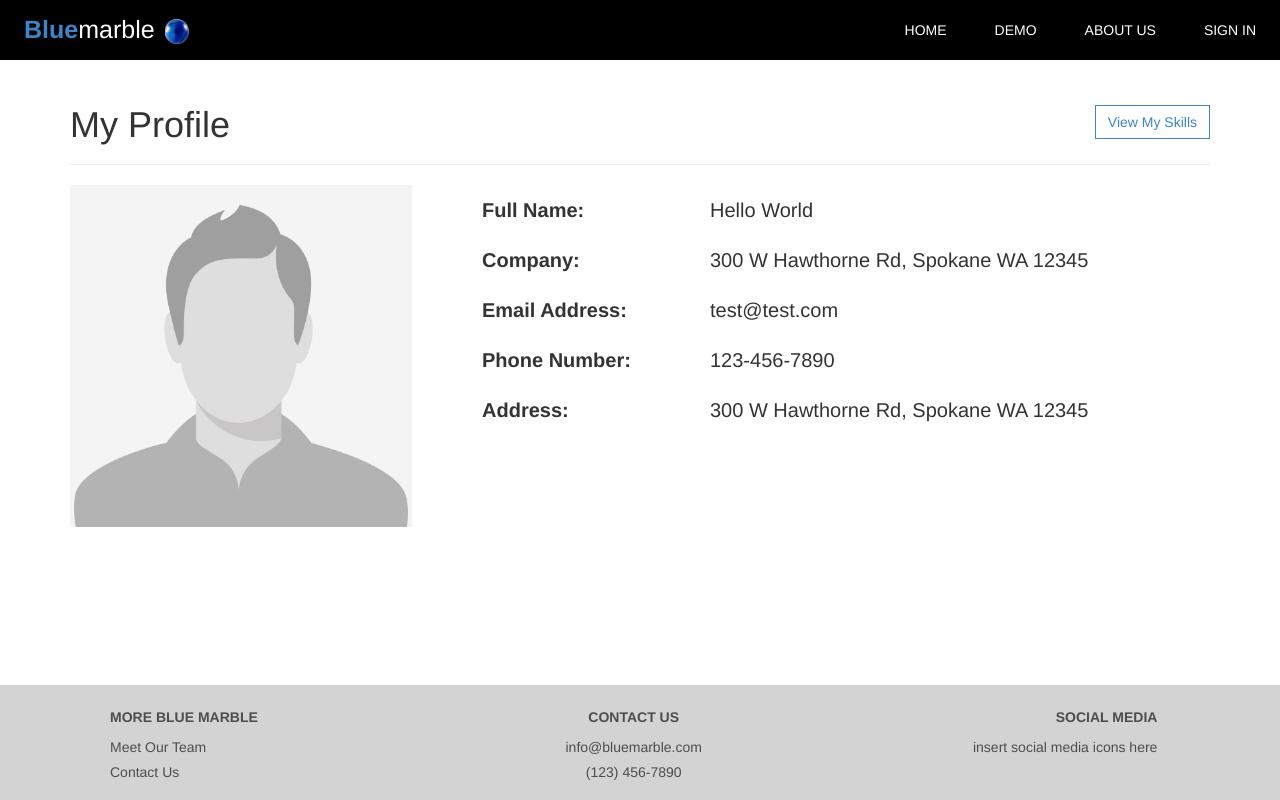
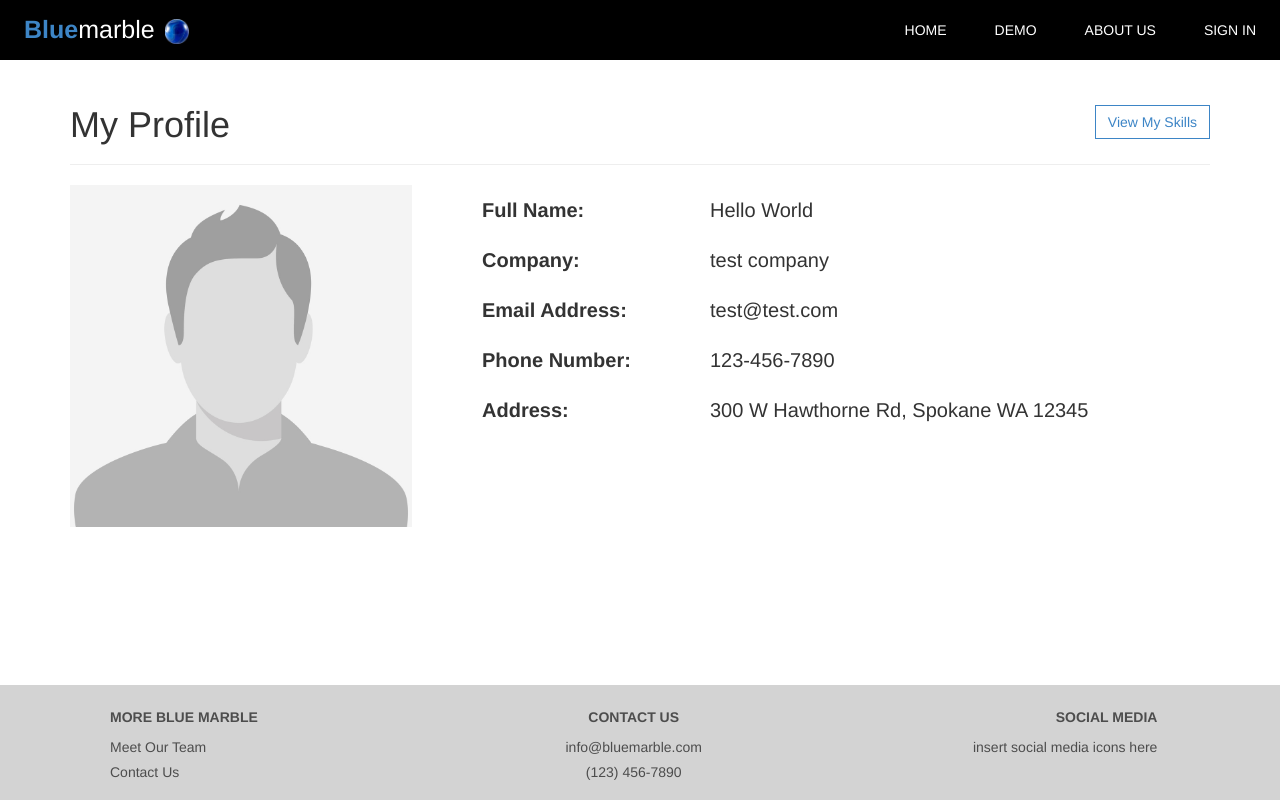
Before and after one commit to KathLevi/SE_Website, a React (Create React App) app: page /profile in a window 1280 px wide. Built offline with nearby package versions, Linux system fonts and the light colour scheme.

Commit message:
minor updates

```diff
--- a/src/App.css
+++ b/src/App.css
@@ -121,7 +121,7 @@ h3 {
 }
 .home-section-2 span {
   font-weight: bold;
-  color: #0880f7;
+  color: var(--main-blue);
 }
 .home-section-1 img {
   height: 100%;
--- a/src/components/demo.js
+++ b/src/components/demo.js
@@ -2,7 +2,7 @@ import React from "react";
 import logo from "../assets/logo.png";
 
 const Demo = () => (
-  <div>
+  <div className="container">
     <h1 className="pageHeader">Demo</h1>
 
     <div className="demoVid" align="center">
--- a/src/components/profile.js
+++ b/src/components/profile.js
@@ -10,6 +10,7 @@ class Profile extends React.Component {
       userName : window.localStorage.getItem("userId"),
       fName: "Hello",
       lName: "World",
+      company: "test company",
       phoneNum: "123-456-7890",
       address: "300 W Hawthorne Rd, Spokane WA 12345",
       email: "test@test.com"
@@ -42,7 +43,7 @@ class Profile extends React.Component {
         </div>
         <div className="profile3">
           <div>{this.state.fName} {this.state.lName}</div>
-          <div>{this.state.address}</div>
+          <div>{this.state.company}</div>
           <div>{this.state.email}</div>
           <div>{this.state.phoneNum}</div>
           <div>{this.state.address}</div>
```
